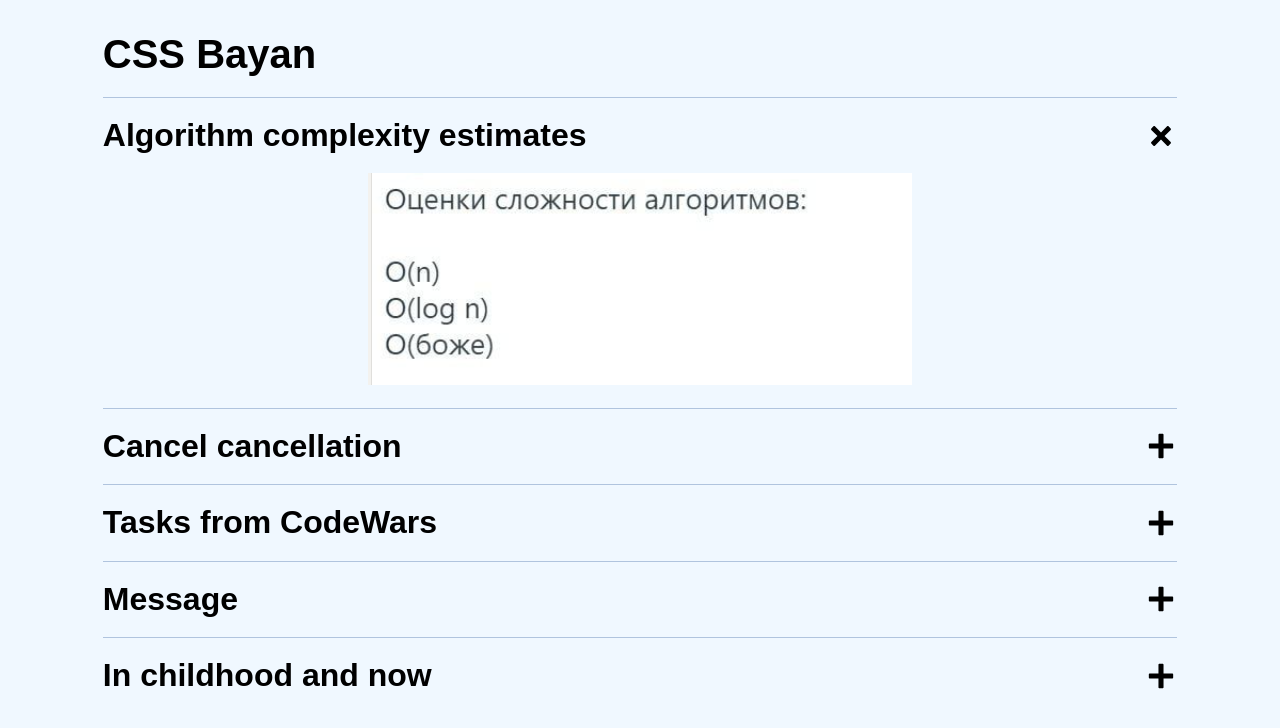
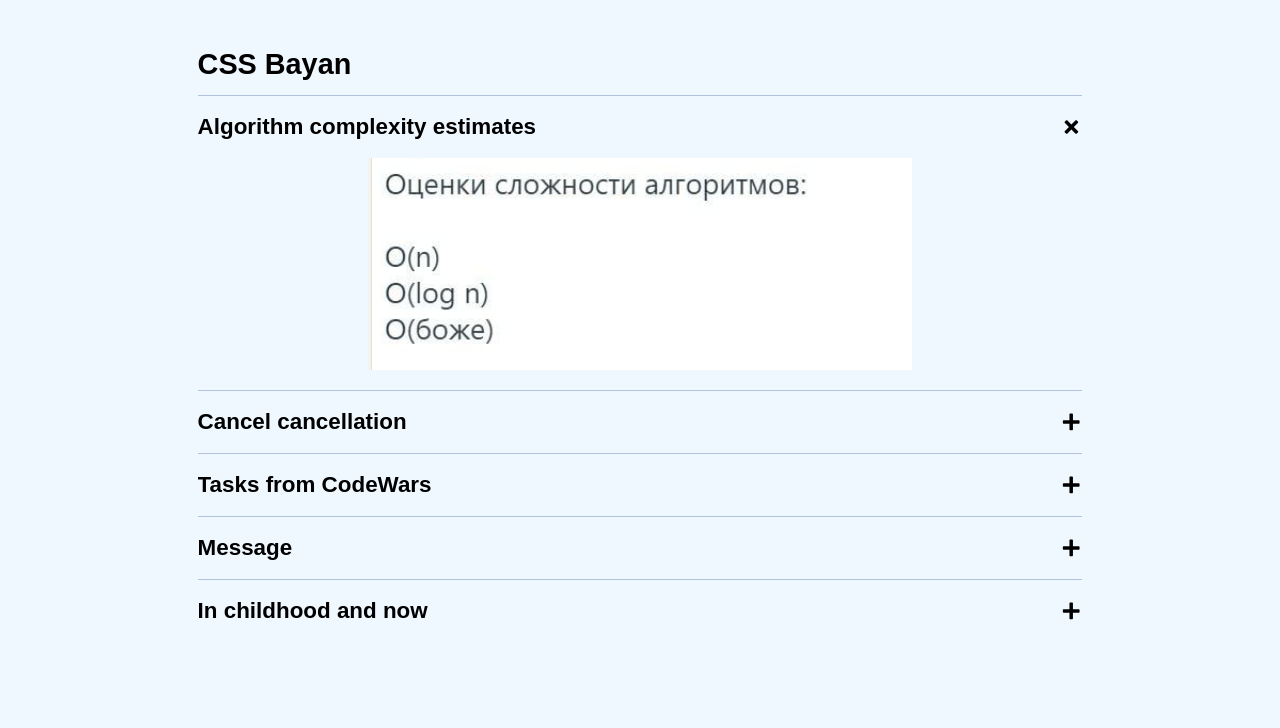
Before and after one commit to nvalkovich/cssBayan, a plain HTML site: page cssBayan/index.html in a window 1280 px wide. Drawn offline with Linux system fonts and the light colour scheme.

Commit message:
feat: add styles for tablet viewport  (Sun, Mar 12, 2023 08:42:21 PM)

```diff
--- a/cssBayan/style.css
+++ b/cssBayan/style.css
@@ -2,8 +2,8 @@
   box-sizing: border-box;
 }
 
-body{
-  background-color:#F0F8FF;
+body {
+  background-color: #F0F8FF;
   font-family: sans-serif;
   color: black;
 }
@@ -15,7 +15,7 @@ body{
 }
 
 .mem-accordion-title {
-  font-size: calc(0.9rem + 2vw);
+  font-size: 1.2rem;
   font-weight: 800;
   margin: 0em;
   padding-bottom: 0.5em;
@@ -23,7 +23,7 @@ body{
 
 .mem-item {
   border-top: 0.09rem solid #B0C4DE;
-  font-size: calc(0.4rem + 2vw);
+  font-size: 0.8rem;
   font-weight: 700;
 }
 
@@ -42,7 +42,7 @@ body{
   flex-direction: row;
   justify-content: space-between;
   align-items: center;
-  padding: 0.6em 0em;
+  padding: 0.7em 0em;
 }
 
 .mem-title-icon {
@@ -55,20 +55,67 @@ body{
 
 .mem-image {
   height: 0;
-  max-width: 90%;
-	overflow: hidden;
-	transition: 0.7s;
+  max-width: 80%;
+  overflow: hidden;
+  transition: 0.7s;
 }
 
-.mem-input:checked + .mem-label >.mem-image {
+.mem-input:checked+.mem-label>.mem-image {
   margin: 0 auto;
   height: auto;
-	padding-bottom: 0.7em;
+  padding-bottom: 0.9em;
 }
 
-
-.mem-input:checked + .mem-label > .mem-title-block > .mem-title-icon {
+.mem-input:checked+.mem-label>.mem-title-block>.mem-title-icon {
   display: block;
   transform: rotate(45deg);
   transition: 0.3s;
 }
+
+
+@media (min-width: 450px) {
+  .mem-accordion {
+    max-width: 80%;
+  }
+
+  .mem-accordion-title {
+    font-size: 1.3rem;
+  }
+
+  .mem-item {
+    font-size: 1rem;
+  }
+}
+
+@media (min-width: 600px) {
+  .mem-accordion {
+    max-width: 75%;
+  }
+
+  .mem-accordion-title {
+    font-size: 1.6rem;
+  }
+
+  .mem-item {
+    font-size: 1.2rem;
+  }
+}
+
+@media (min-width: 820px) {
+  .mem-accordion {
+    max-width: 70%;
+    margin: 3em auto;
+  }
+
+  .mem-accordion-title {
+    font-size: 1.8rem;
+  }
+
+  .mem-item {
+    font-size: 1.4rem;
+  }
+
+  .mem-title-block {
+    padding: 0.8em 0em;
+  }
+}
```
